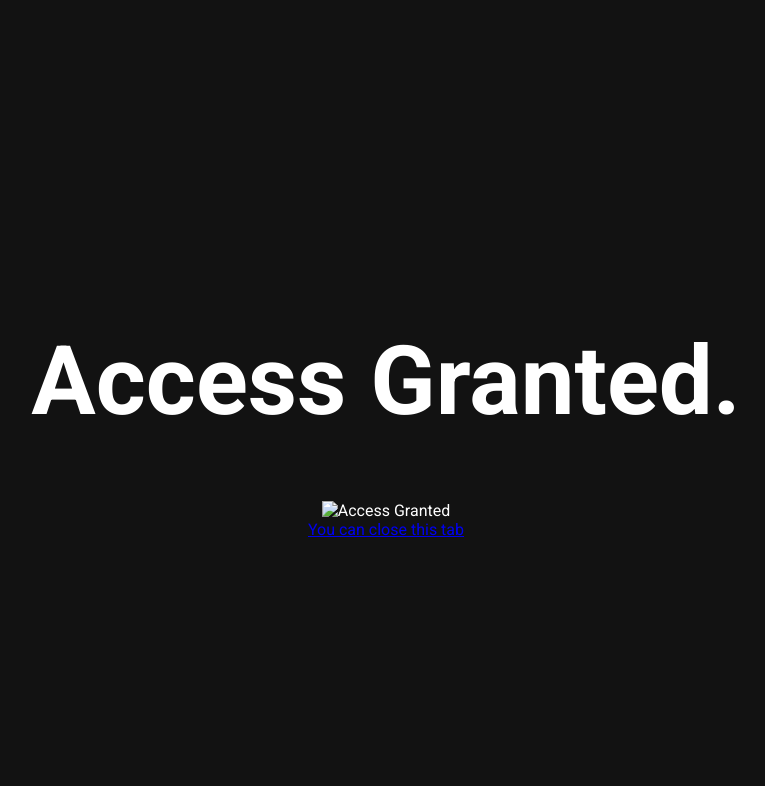
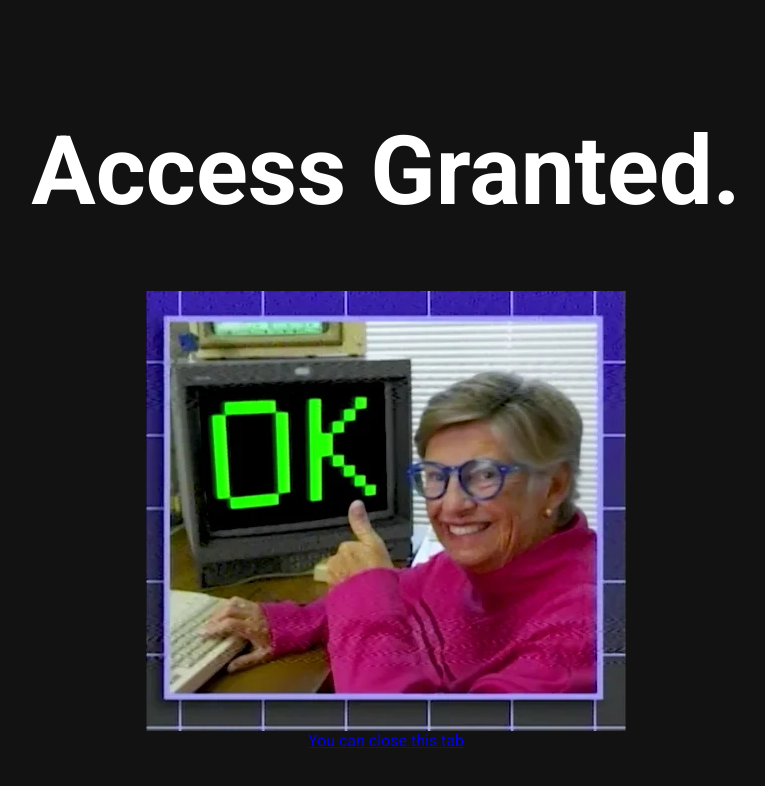
Before and after one commit to tabs-not-spaces/AccessGranted, a plain HTML site: page index.html in a window 1280 px wide. Shown: the whole page, without its empty margins (254-1019 px from the left). Drawn offline with Linux system fonts and the light colour scheme; the site is published under a folder, as on GitHub Pages, so addresses that start at the root find nothing.

Commit message:
Update index.html

```diff
--- a/index.html
+++ b/index.html
@@ -32,7 +32,7 @@
 </head>
 <body>
     <h1>Access Granted.</h1>
-    <img src="/img/accessGranted.webp" alt="Access Granted">
+    <img src="img/accessGranted.webp" alt="Access Granted">
     <a href="javascript:window.close()">You can close this tab</a>
 </body>
 </html>
```
